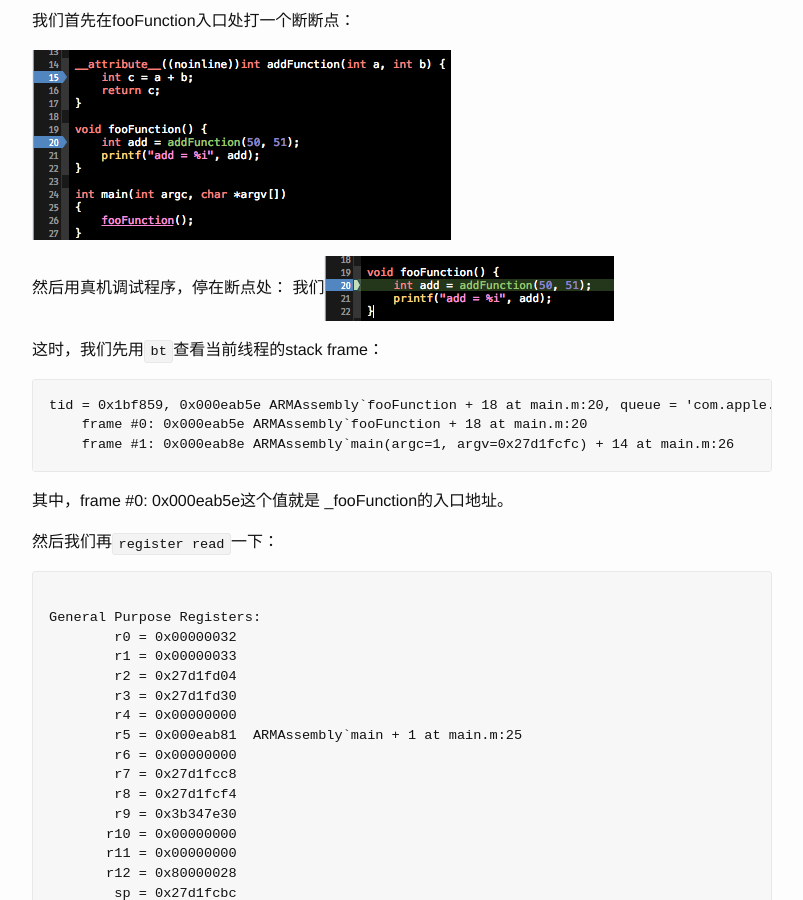
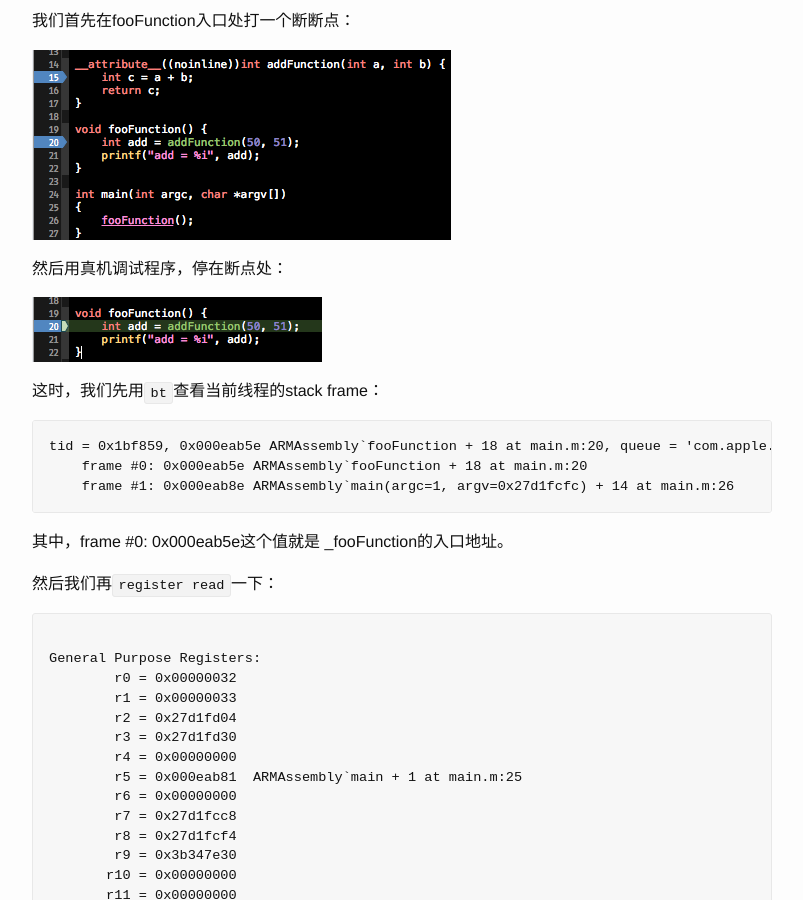
Before and after one commit to controlsea/blog, a Jekyll site: the page built from _posts/2013-06-15-assembly-on-arm.markdown, in a window 1280 px wide and 900 px high, scrolled down 5847 px. Shown: the whole window, without its empty margins (238-1041 px from the left). Built offline with Jekyll 4.4.1, drawn with Linux system fonts in a browser that asks for light colours; Markdown is read by kramdown in place of the engine named in the settings.

Commit message:
fix layout

````diff
--- a/_posts/2013-06-15-assembly-on-arm.markdown
+++ b/_posts/2013-06-15-assembly-on-arm.markdown
@@ -167,6 +167,7 @@ str  lr , [sp,     #4]
 ```
 <strong>mov r7, sp</strong> ：由于上一步r7中的值已经保存到栈里了，因此现在可以用r7来保存当前sp的地址。
 <strong>sub sp, #12</strong>：从sp当前地址，向下开辟12字节的空间，其中前8个字节用来存放r7和lr的值
+
 ```
 movs	r0, #50
 movt	r0, #0
@@ -174,6 +175,7 @@ movs	r1, #51
 movt	r1, #0
 .loc	1 20 0 prologue_end
 ```
+
 然后将传入的参数50，51分别放到寄存器r0,r1中：r0，r1均为32bit宽，movt将高16bit填充为0.
 最后是prolog过程结束，到此为止，caller的任务就完成了。
 <strong>bl _addFunction</strong>：bl（branch with link）用来执行函数调用，属于Thumb指令集。显然下面就去进入addFunction的函数栈了。
@@ -268,7 +270,8 @@ Lfunc_end0:
 <a href="/blog/images/2013/06/assembly-break.png"><img src="/blog/images/2013/06/assembly-break.png" alt="assembly-break" width="419" height="190"/></a>
 
 然后用真机调试程序，停在断点处：
-我们<a href="/blog/images/2013/06/assembly-break2.png"><img src="/blog/images/2013/06/assembly-break2.png" alt="assembly-break2" width="290" height="65"/></a>
+
+<a href="/blog/images/2013/06/assembly-break2.png"><img src="/blog/images/2013/06/assembly-break2.png" alt="assembly-break2" width="290" height="65"/></a>
 
 这时，我们先用<code>bt</code>查看当前线程的stack frame：
 
````
